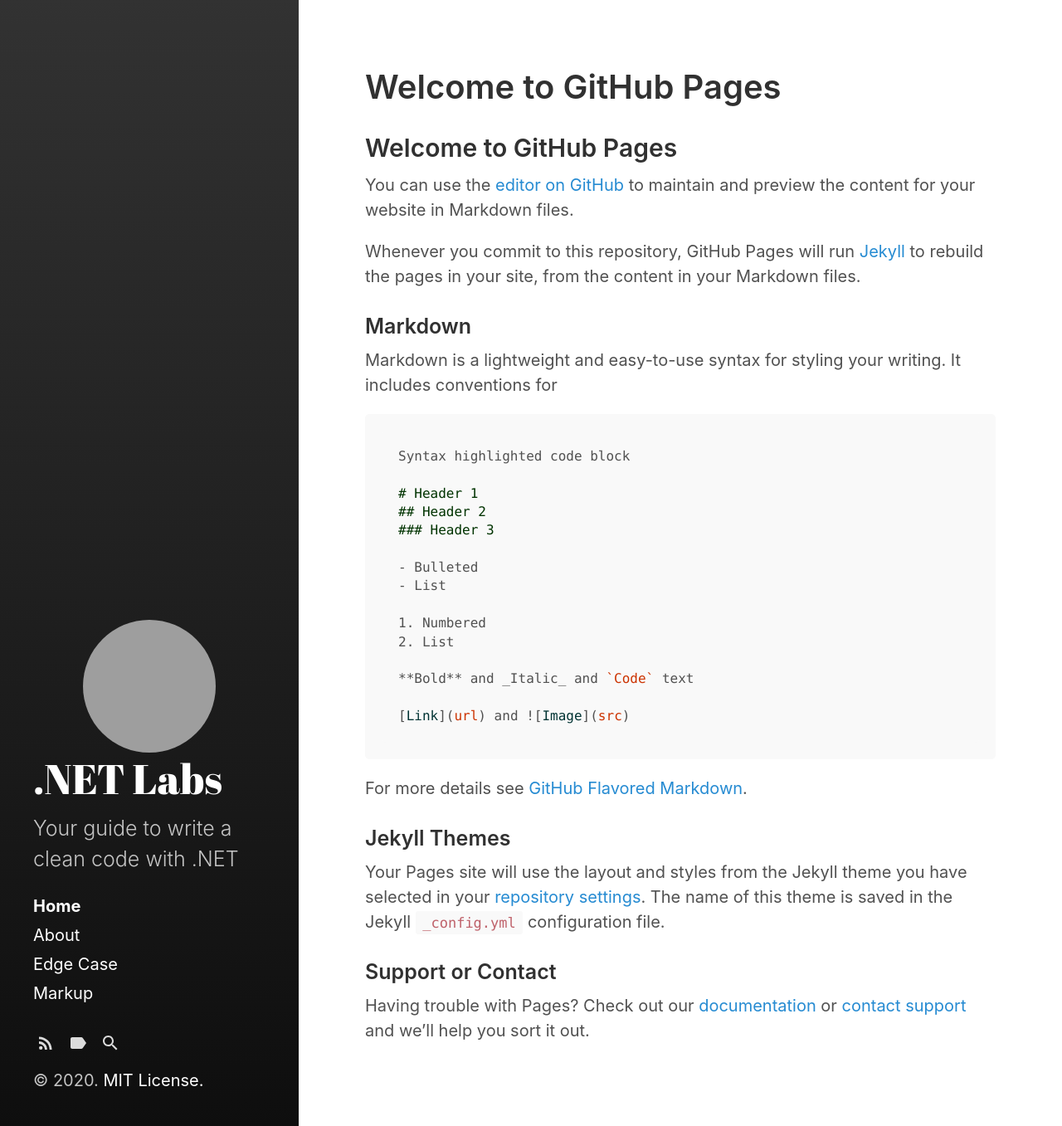
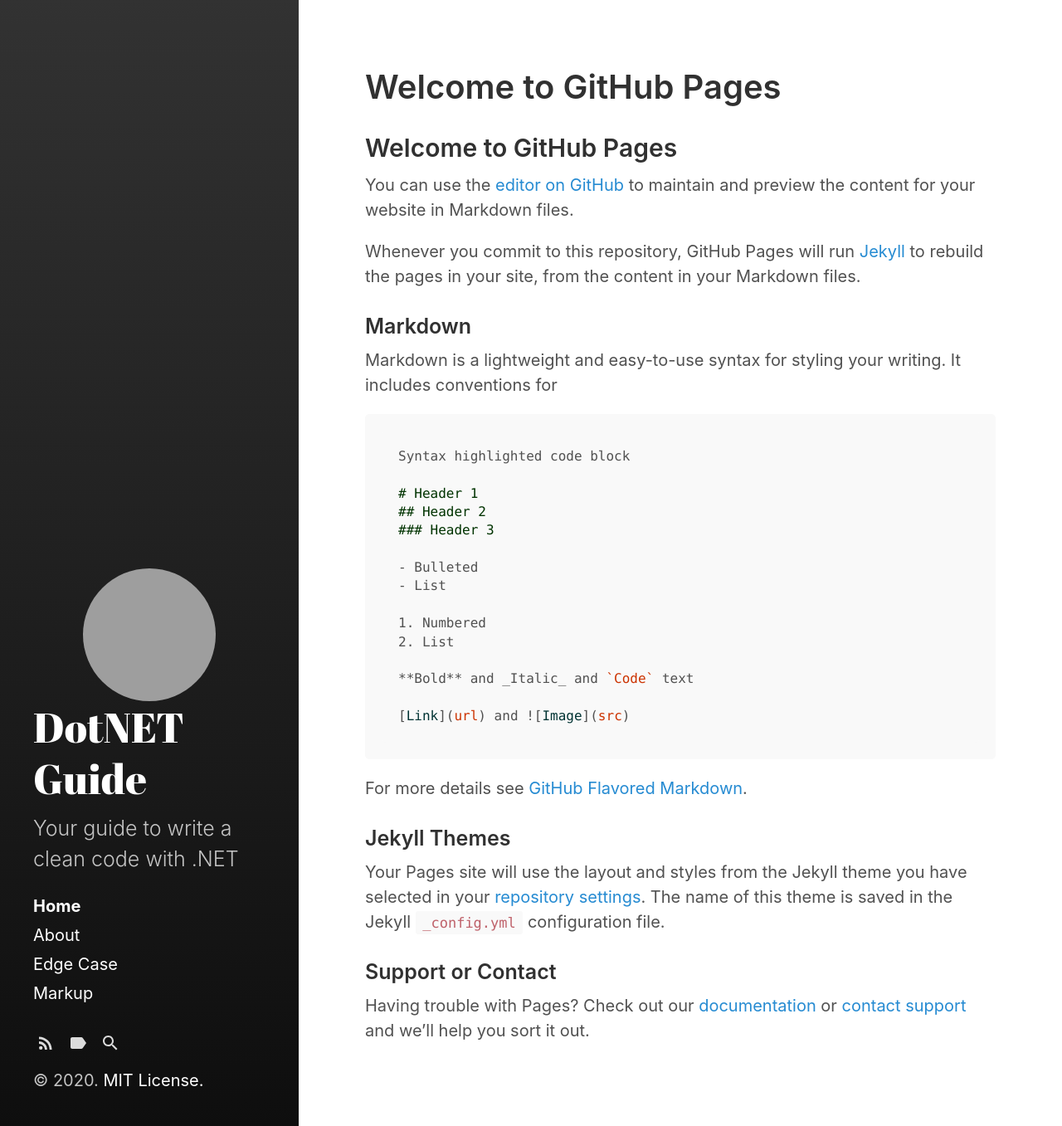
Before and after one commit to ahedfi/ahedfi.github.io, a Jekyll site: the page built from index.md, in a window 1280 px wide. Shown: the whole page at 83% size. Built offline with Jekyll 4.4.1, drawn with Linux system fonts in a browser that asks for light colours; our own code applies the rules of GitHub Pages for plain Markdown files; the list of posts is cut into pages by our own code; grey boxes are pictures that could not be loaded.

Commit message:
update title

```diff
--- a/_config.yml
+++ b/_config.yml
@@ -5,7 +5,7 @@ highlighter:      rouge
 remote_theme:     fongandrew/hydeout
 
 # Setup
-title:            .NET Labs
+title:            DotNET Guide
 tagline:          'A Jekyll theme'
 description:      'Your guide to write a clean code with .NET'
 url:              https://fongandrew.github.io
```
